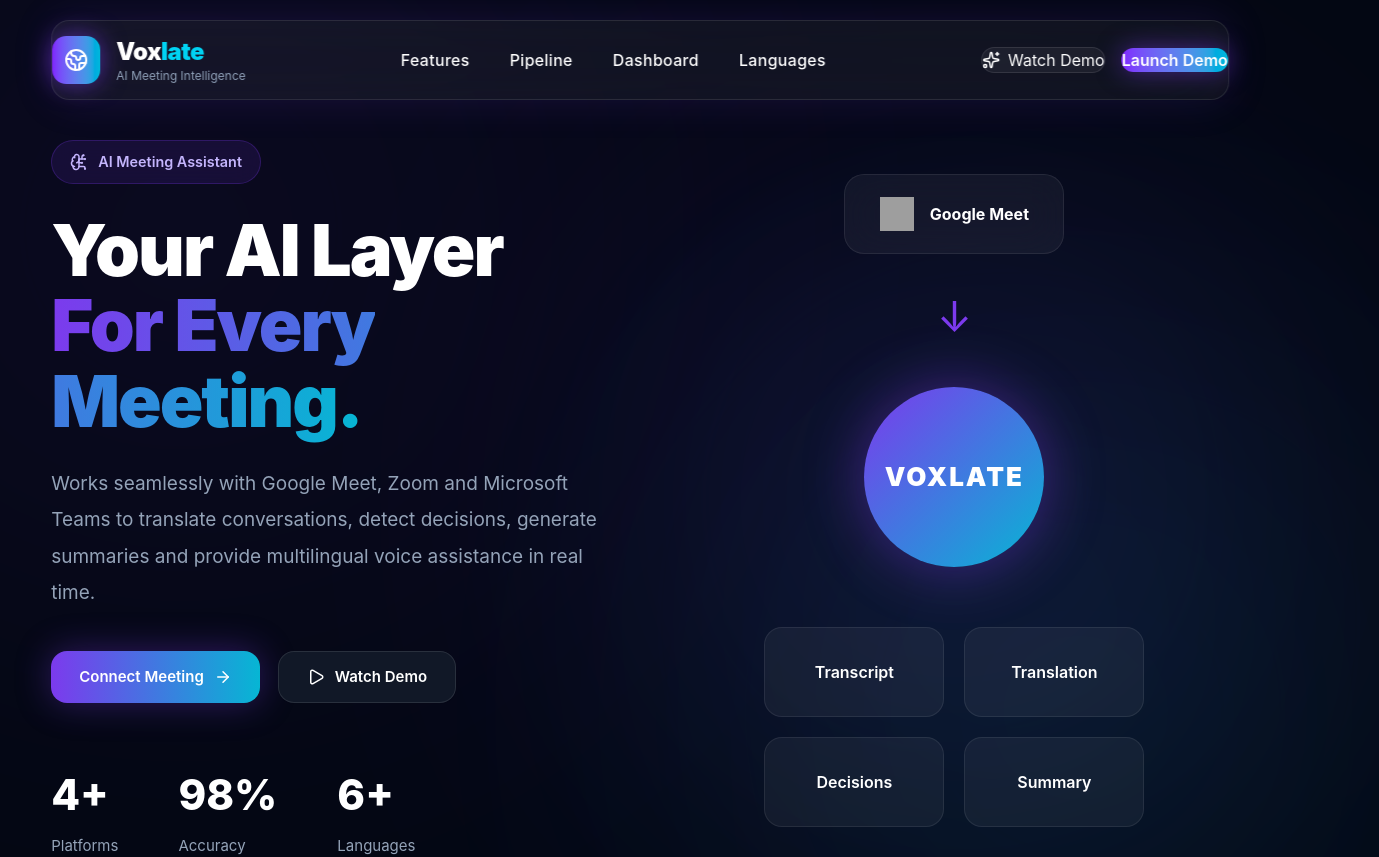
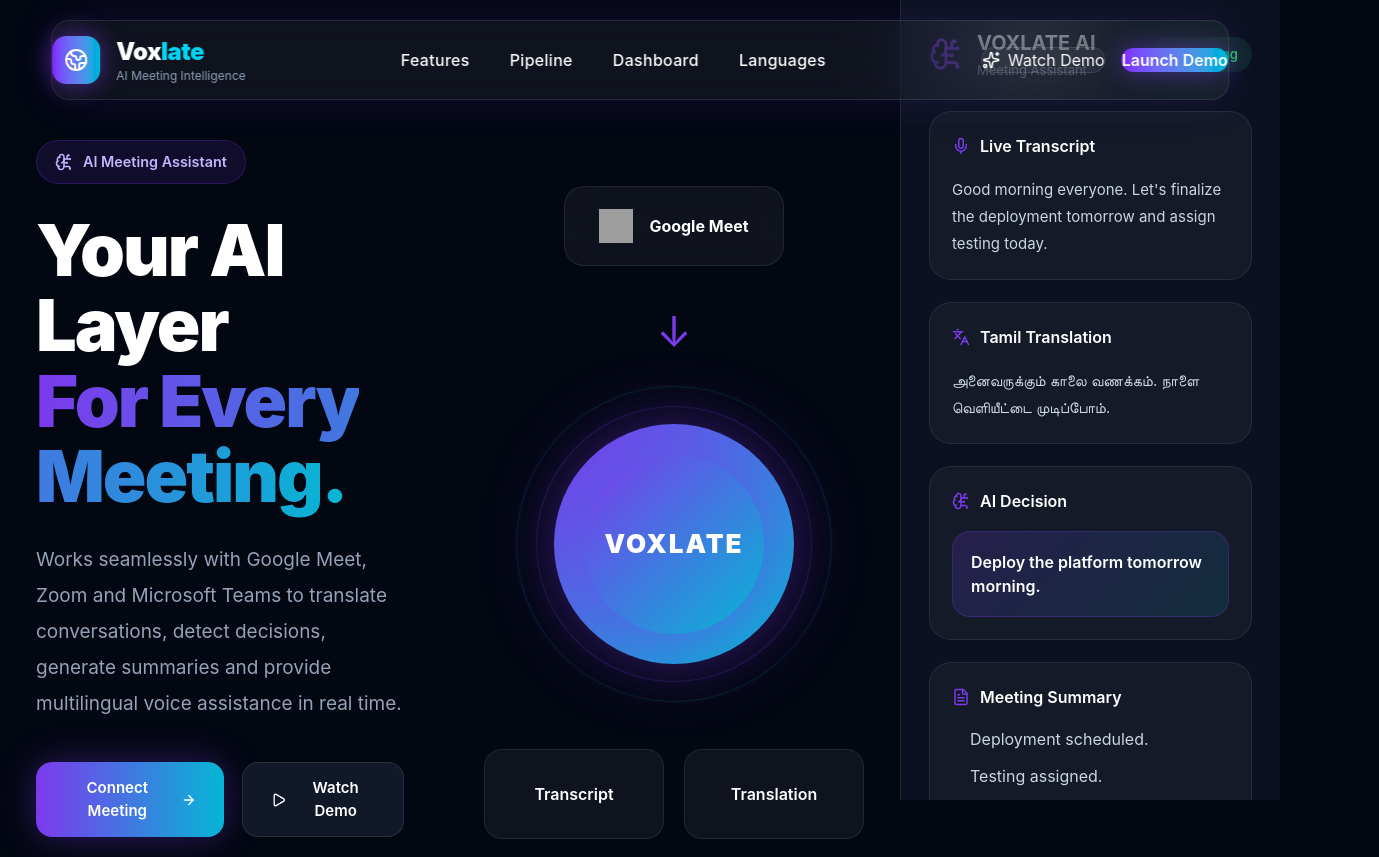
Before and after one commit to Aakash0023/voxlate, a React (Vite) app: page / in a window 1280 px wide. Shown: the top 857 px of the page, 1379 px wide, since content can reach past the window. Built offline with nearby package versions, Linux system fonts and the light colour scheme; grey boxes are pictures that could not be loaded.

Commit message:
added ai side bar section

```diff
--- a/src/App.jsx
+++ b/src/App.jsx
@@ -2,15 +2,19 @@
 import Hero from "./components/Hero/Hero";
 import Pipeline from "./components/Pipeline/Pipeline";
 import DashboardPreview from "./components/DashboardPreview/DashboardPreview";
+import Integration from "./components/Integration/Integration";
+import AISidebar from "./components/Sidebar/AISidebar";
 
 function App() {
   return (
-    <>
+    <div className="relative min-h-screen bg-[#030712] text-white overflow-x-hidden">
       <Navbar />
       <Hero />
       <Pipeline />
       <DashboardPreview />
-    </>
+      <Integration />
+      <AISidebar />
+    </div>
   );
 }
 
--- /dev/null
+++ b/src/components/Sidebar/AISidebar.css
@@ -0,0 +1,158 @@
+.ai-sidebar {
+  width: 380px;
+  height: 100vh;
+  position: fixed;
+  top: 0;
+  right: 0;
+  overflow-y: auto;
+  background: #0b1120;
+  border-left: 1px solid rgba(255, 255, 255, 0.08);
+  padding: 28px;
+  display: flex;
+  flex-direction: column;
+  gap: 22px;
+}
+
+.ai-sidebar::-webkit-scrollbar {
+  width: 6px;
+}
+
+.ai-sidebar::-webkit-scrollbar-thumb {
+  background: #7c3aed;
+  border-radius: 999px;
+}
+
+.sidebar-header {
+  display: flex;
+  justify-content: space-between;
+  align-items: center;
+  margin-bottom: 8px;
+}
+
+.sidebar-logo {
+  display: flex;
+  gap: 14px;
+  align-items: center;
+}
+
+.sidebar-logo svg {
+  color: #7c3aed;
+  width: 34px;
+  height: 34px;
+}
+
+.sidebar-logo h2 {
+  color: #fff;
+  font-size: 20px;
+  margin: 0;
+  font-weight: 700;
+}
+
+.sidebar-logo p {
+  color: #94a3b8;
+  margin-top: 3px;
+  font-size: 13px;
+}
+
+.live-chip {
+  display: flex;
+  align-items: center;
+  gap: 8px;
+  padding: 8px 14px;
+  border-radius: 999px;
+  background: rgba(34, 197, 94, 0.12);
+  color: #22c55e;
+  font-size: 13px;
+  font-weight: 600;
+}
+
+.live-chip span {
+  width: 8px;
+  height: 8px;
+  border-radius: 50%;
+  background: #22c55e;
+  animation: pulse 1.5s infinite;
+}
+
+.sidebar-card {
+  background: rgba(255, 255, 255, 0.04);
+  border: 1px solid rgba(255, 255, 255, 0.08);
+  border-radius: 22px;
+  padding: 22px;
+  transition: 0.3s;
+}
+
+.sidebar-card:hover {
+  border-color: #7c3aed;
+  transform: translateY(-3px);
+}
+
+.card-title {
+  display: flex;
+  align-items: center;
+  gap: 10px;
+  color: white;
+  font-weight: 600;
+  margin-bottom: 18px;
+}
+
+.card-title svg {
+  color: #7c3aed;
+}
+
+.sidebar-card p {
+  color: #cbd5e1;
+  line-height: 1.8;
+  font-size: 15px;
+}
+
+.sidebar-card ul {
+  padding-left: 18px;
+  margin: 0;
+}
+
+.sidebar-card li {
+  color: #cbd5e1;
+  margin-bottom: 12px;
+  line-height: 1.6;
+}
+
+.decision-box {
+  background: linear-gradient(
+    135deg,
+    rgba(124, 58, 237, 0.18),
+    rgba(6, 182, 212, 0.12)
+  );
+  border: 1px solid rgba(124, 58, 237, 0.25);
+  color: white;
+  padding: 18px;
+  border-radius: 18px;
+  font-weight: 600;
+}
+
+@keyframes pulse {
+  0% {
+    transform: scale(1);
+    opacity: 1;
+  }
+
+  50% {
+    transform: scale(1.5);
+    opacity: 0.5;
+  }
+
+  100% {
+    transform: scale(1);
+    opacity: 1;
+  }
+}
+
+@media (max-width: 1100px) {
+  .ai-sidebar {
+    position: relative;
+    width: 100%;
+    height: auto;
+    border-left: none;
+    border-top: 1px solid rgba(255, 255, 255, 0.08);
+  }
+}
--- /dev/null
+++ b/src/components/Sidebar/AISidebar.jsx
@@ -0,0 +1,90 @@
+import {
+  BrainCircuit,
+  Languages,
+  FileText,
+  CheckCircle2,
+  Mic,
+} from "lucide-react";
+
+import "./AISidebar.css";
+
+const AISidebar = () => {
+  return (
+    <aside className="ai-sidebar">
+      <div className="sidebar-header">
+        <div className="sidebar-logo">
+          <BrainCircuit size={22} />
+          <div>
+            <h2>VOXLATE AI</h2>
+            <p>Meeting Assistant</p>
+          </div>
+        </div>
+
+        <div className="live-chip">
+          <span></span>
+          Listening
+        </div>
+      </div>
+
+      <div className="sidebar-card">
+        <div className="card-title">
+          <Mic size={18} />
+          Live Transcript
+        </div>
+
+        <p>
+          Good morning everyone. Let's finalize the deployment tomorrow and
+          assign testing today.
+        </p>
+      </div>
+
+      <div className="sidebar-card">
+        <div className="card-title">
+          <Languages size={18} />
+          Tamil Translation
+        </div>
+
+        <p>அனைவருக்கும் காலை வணக்கம். நாளை வெளியீட்டை முடிப்போம்.</p>
+      </div>
+
+      <div className="sidebar-card">
+        <div className="card-title">
+          <BrainCircuit size={18} />
+          AI Decision
+        </div>
+
+        <div className="decision-box">
+          Deploy the platform tomorrow morning.
+        </div>
+      </div>
+
+      <div className="sidebar-card">
+        <div className="card-title">
+          <FileText size={18} />
+          Meeting Summary
+        </div>
+
+        <ul>
+          <li>Deployment scheduled.</li>
+          <li>Testing assigned.</li>
+          <li>Team agreed on release plan.</li>
+        </ul>
+      </div>
+
+      <div className="sidebar-card">
+        <div className="card-title">
+          <CheckCircle2 size={18} />
+          Action Items
+        </div>
+
+        <ul>
+          <li>Rahul → Deploy Platform</li>
+          <li>Aakash → Verify Build</li>
+          <li>Priya → Complete Testing</li>
+        </ul>
+      </div>
+    </aside>
+  );
+};
+
+export default AISidebar;
--- a/src/styles/globals.css
+++ b/src/styles/globals.css
@@ -285,3 +285,12 @@
   opacity: 0.15;
   pointer-events: none;
 }
+body {
+  margin-right: 380px;
+}
+
+@media (max-width: 1100px) {
+  body {
+    margin-right: 0;
+  }
+}
```
